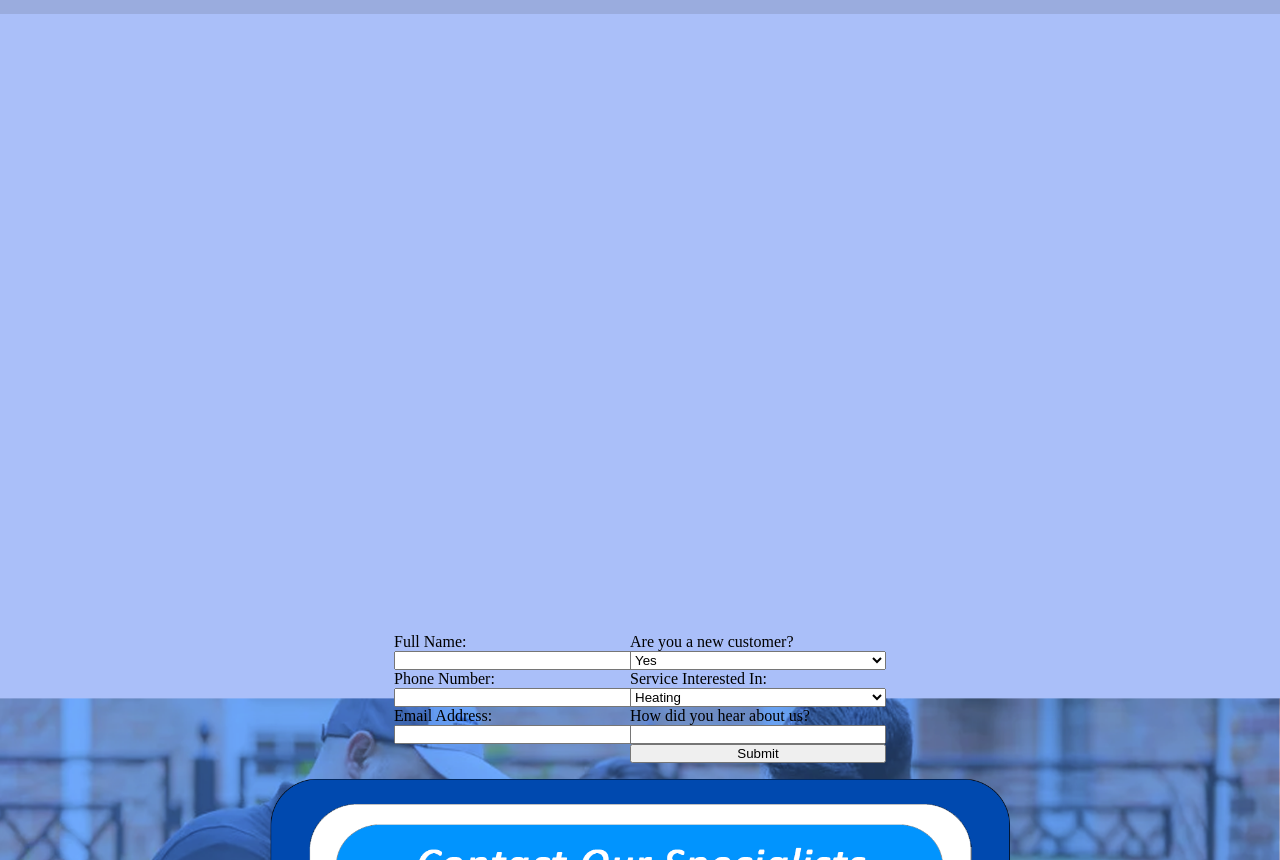
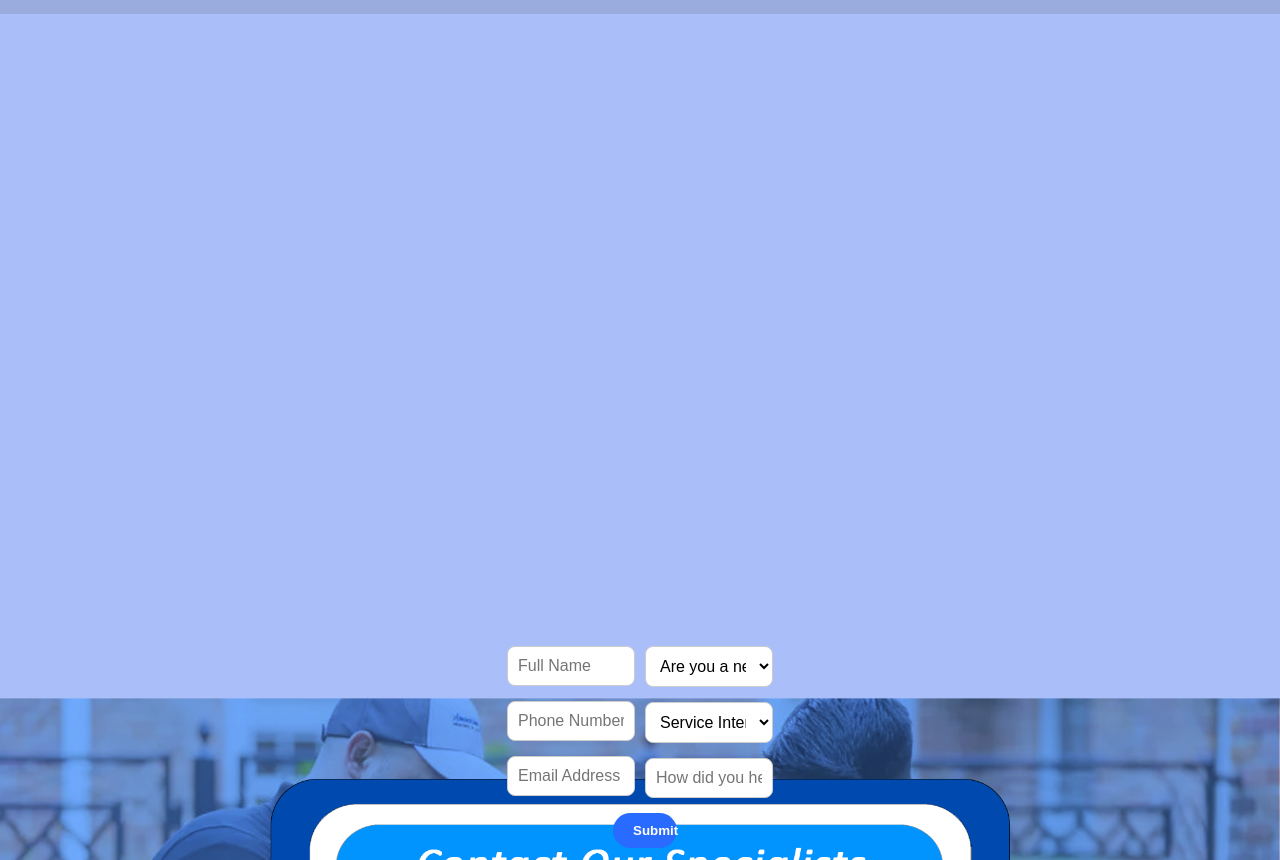
Before and after one commit to justinlesnicki3/bcco_website, a plain HTML site: page index.html in a window 1280 px wide. Shown: the part 1940-2800 px from the top of the page. Drawn offline with Linux system fonts and the light colour scheme.

Commit message:
Developed.

```diff
--- a/index.html
+++ b/index.html
@@ -50,6 +50,7 @@
                 </ul></li>
                 <li><a href="contact.html">Cabinetry</a></li>
                 <li><a href="contact.html">Reviews</a></li>
+                <li><a href="contact.html">About</a></li>
                 <li><a href="contact.html">Area Map</a></li>
                 <li><a href="contact.html">Contact</a></li>
             </ul>
@@ -78,40 +79,32 @@
 
     <div class="contact_us">
         <div class="contact_us_form">
-
             <form action="submit_form.php" method="POST">
                 <div class="left_stack">
-                    <label for="name">Full Name:</label>
-                    <input type="text" id="name" name="name" required>
-
-                    <label for="phone">Phone Number:</label>
-                    <input type="tel" id="phone" name="phone" required>
-
-                    <label for="email">Email Address:</label>
-                    <input type="email" id="email" name="email" required>
+                    <input type="text" id="name" name="name" placeholder="Full Name" required>
+                    <input type="tel" id="phone" name="phone" placeholder="Phone Number" required>
+                    <input type="email" id="email" name="email" placeholder="Email Address" required>
                 </div>
 
                 <div class="right_stack">
-                    <label for="new_customer">Are you a new customer?</label>
                     <select id="new_customer" name="new_customer">
+                        <option value="" disabled selected>Are you a new customer?</option>
                         <option value="yes">Yes</option>
                         <option value="no">No</option>
-                     </select>
+                    </select>
 
-                    <label for="service">Service Interested In:</label>
                     <select id="service" name="service">
+                        <option value="" disabled selected>Service Interested In</option>
                         <option value="heating">Heating</option>
                         <option value="cooling">Cooling</option>
                         <option value="glass">Glass</option>
                         <option value="cabinetry">Cabinetry</option>
                     </select>
 
-                    <label for="referral">How did you hear about us?</label>
-                    <input type="text" id="referral" name="referral">
+                    <input type="text" id="referral" name="referral" placeholder="How did you hear about us?">
 
-                    <button type="submit">Submit</button>
+                    <button type="submit" class="button">Submit</button>
                 </div>
-
             </form>
         </div>
     </div>
--- a/style.css
+++ b/style.css
@@ -194,7 +194,7 @@ div img {
     position: absolute;
     top: 50%;  /* Moves button to the center vertically */
     left: 50%; /* Moves button to the center horizontally */
-    transform: translate(-50%, 250%); /* Centers exactly */
+    transform: translate( 150%, 250%); /* Centers exactly */
     background-color: #007bff91;
     color: white;
     border: none;
@@ -205,6 +205,7 @@ div img {
     font-weight: 700;
     border-radius: 50px;
     transition: all 0.3s ease-in-out;
+    max-width: 250px;
 
 }
 
@@ -275,25 +276,67 @@ div img {
 .contact_us_form form {
     display: flex;
     justify-content: center;
-    gap: 0;
+    gap: 10px;
+    flex-wrap: wrap;
 }
 
 .contact_us_form {
-    padding-top: 9%;
+    padding-top: 10%;
 }
 
 .left_stack, .right_stack {
     display: flex;
     flex-direction: column;
     flex: 1;
-    max-width: 20%;
+    max-width: 10%;
     padding-top: 30%;
+    font-family: 'Franklin Gothic Medium', 'Arial Narrow', Arial, sans-serif;
+    color: white;
+    gap: 15px;
+
 }
 
-.left_stack {
-    margin-right: -10px;
+input, select {
+    width: 100%;
+    padding: 10px;
+    border: 1px solid #ccc;
+    border-radius: 8px; /* Rounds corners */
+    font-size: 16px;
+    background: white;
+    transition: border 0.3s ease;
 }
 
-.right_stack {
-    margin-left: -10px;
+/* Add focus effect */
+input:focus, select:focus {
+    border-color: #2A6BFF;
+    outline: none;
 }
+
+
+button:hover {
+    background-color: #1E50CC;
+}
+
+.name, .phone, .email {
+    padding-left: 15%;
+    font-size: larger;
+}
+
+.new_customer, .service, .referral {
+    padding-left: 15%;
+    font-size: larger;
+}
+
+button {
+    border-radius: 35px;
+    padding: 10px 20px;
+    border: none;
+    background-color: #2A6BFF;
+    color: white;
+    cursor: pointer;
+    font-weight: bold;
+    transition: background 0.3s;
+    width: 50%; /* Adjust width as needed */
+    text-align: center;
+    margin-left: -25%;
+}
```
